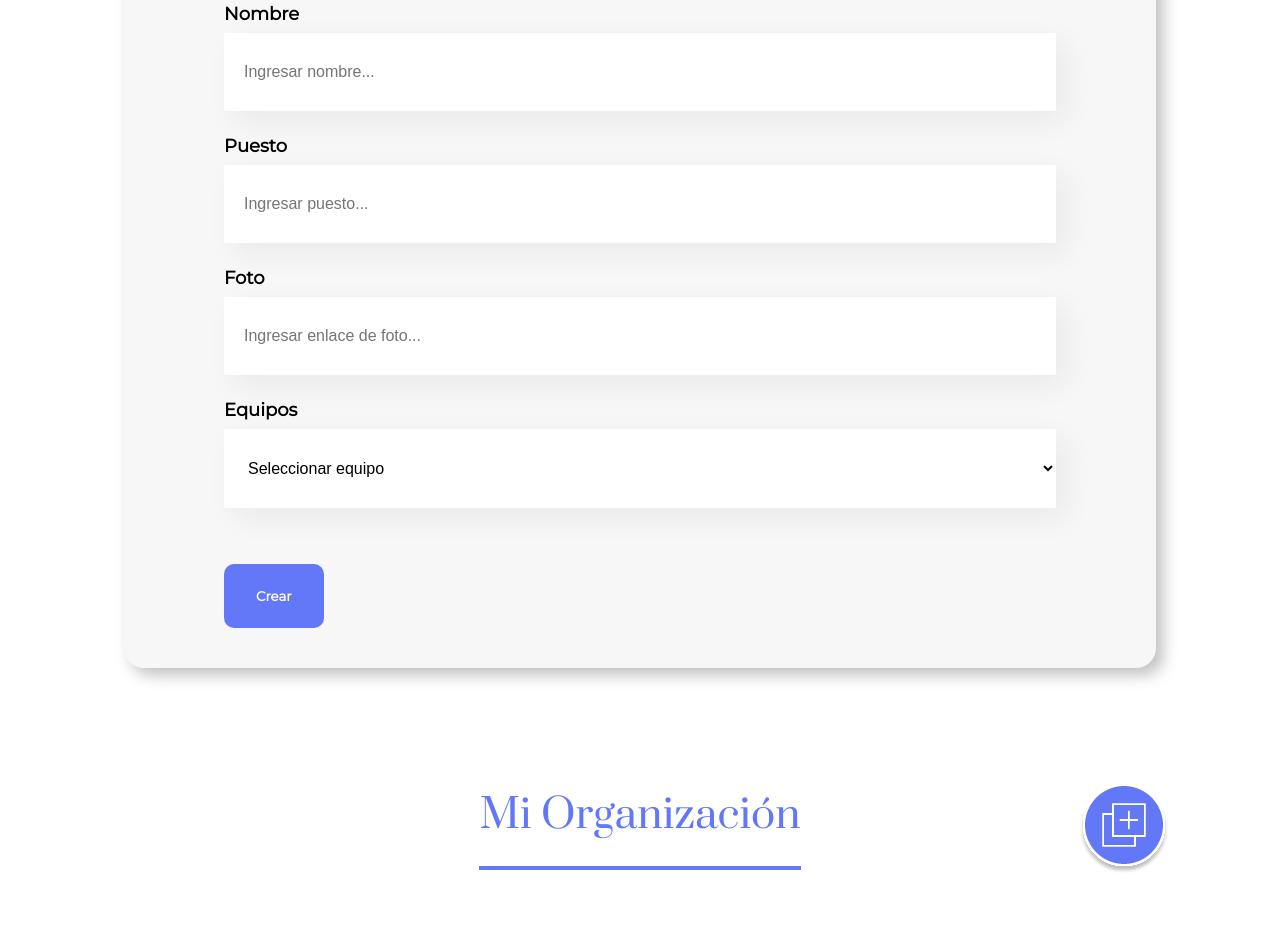
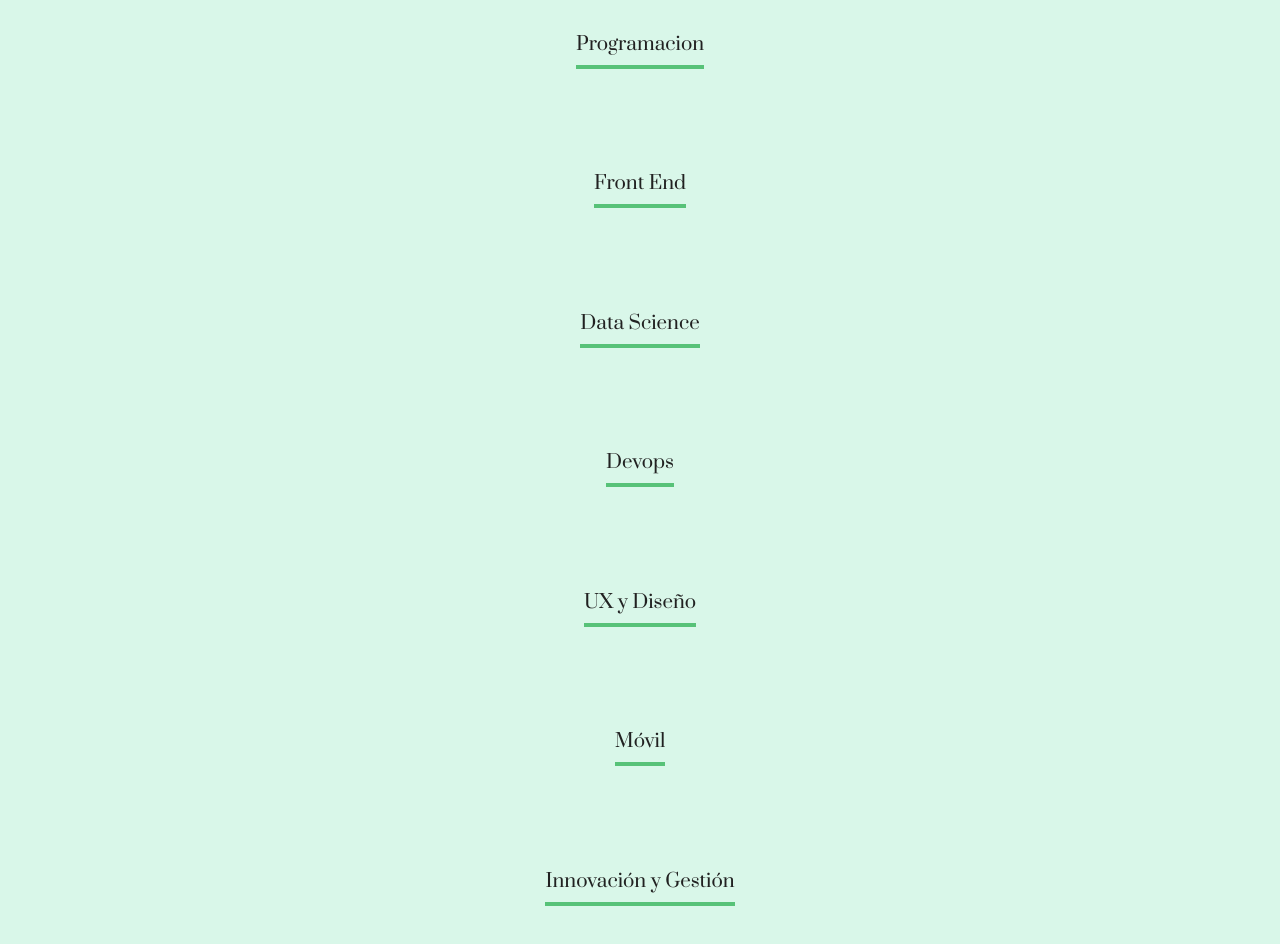
Before and after one commit to GarciaRojasP/org, a React (Create React App) app: page / in a window 1280 px wide. Shown: the part 680-1624 px from the top of the page. Before the commit the page ends 1590 px from the top, so only its background shows below. Built offline with nearby package versions, Linux system fonts and the light colour scheme.

Commit message:
Creando componente de equipo

```diff
--- a/src/App.js
+++ b/src/App.js
@@ -3,10 +3,11 @@ import './App.css';
 import Header from './componentes/Header/Header.js';
 import Formulario from './componentes/Formulario/Formulario.js';
 import MiOrg from './componentes/MiOrg/MiOrg.js';
+import Equipo from './componentes/Equipo/Equipo.js';
 
 function App() {
 
-  const [mostrarFormulario, actualizarMostrar] = useState(true)
+  const [mostrarFormulario, actualizarMostrar] = useState(false)
 
   //Ternario --> condicion ? seMuestra : noSeMuestra
   //fragmas --> <></>
@@ -19,6 +20,13 @@ function App() {
       <Header />
       {mostrarFormulario ? <Formulario /> : <></> }
       <MiOrg estado={cambiarEstado} />
+      <Equipo equipo="Programacion"/>
+      <Equipo equipo="Front End"/>
+      <Equipo equipo="Data Science" />
+      <Equipo equipo="Devops" />
+      <Equipo equipo="UX y Diseño" />
+      <Equipo equipo="Móvil" />
+      <Equipo equipo="Innovación y Gestión" />
     </div>
   );
 }
--- /dev/null
+++ b/src/componentes/Equipo/Equipo.css
@@ -0,0 +1,18 @@
+.ctn-equipo{
+    width: 100%;
+    background-color: var(--fondo-programacion);
+    padding: 32px;
+    box-sizing: border-box;
+    text-align: center;
+}
+
+.titulo__principal-equipo--modificador{
+    font-weight: 400;
+    color: var(--color-principal-negro);
+    padding-bottom: 8px;
+    border-bottom: 4px solid var(--destaque-programacion);
+    display: inline-block;
+}
+/*.colaboradores{
+
+}*/
--- /dev/null
+++ b/src/componentes/Equipo/Equipo.js
@@ -0,0 +1,12 @@
+import "./Equipo.css"
+
+const Equipo = (props)  => {
+    return <section className="ctn-equipo">
+                <h3 className="titulo__principal titulo__principal-equipo--modificador" >{props.equipo}</h3>
+                <div className="colaboradores">
+
+                </div>
+           </section>
+}
+
+export default Equipo
--- a/src/index.css
+++ b/src/index.css
@@ -4,6 +4,7 @@
   --color-principal-verde: #95FFD4;
   --color-principal-gris: #F2F2F2;
   --color-principal-blanco: #FFFFFF;
+  --color-principal-negro: #212121;
 
   /*Colores de equipos*/
 
@@ -37,5 +38,4 @@ body {
 .titulo__principal{
   font-family: var(--prata);
   font-weight: 400;
-  /*text-align: center;*/
 }
```
